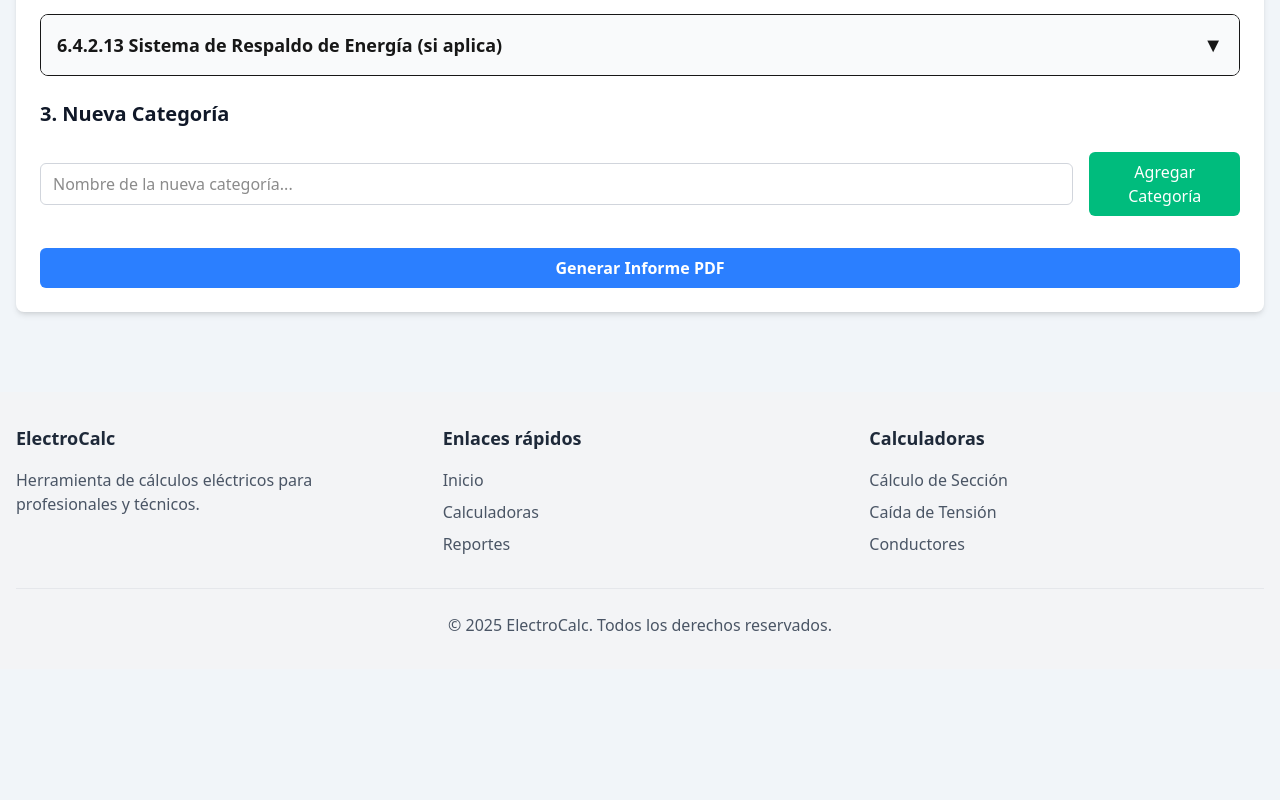
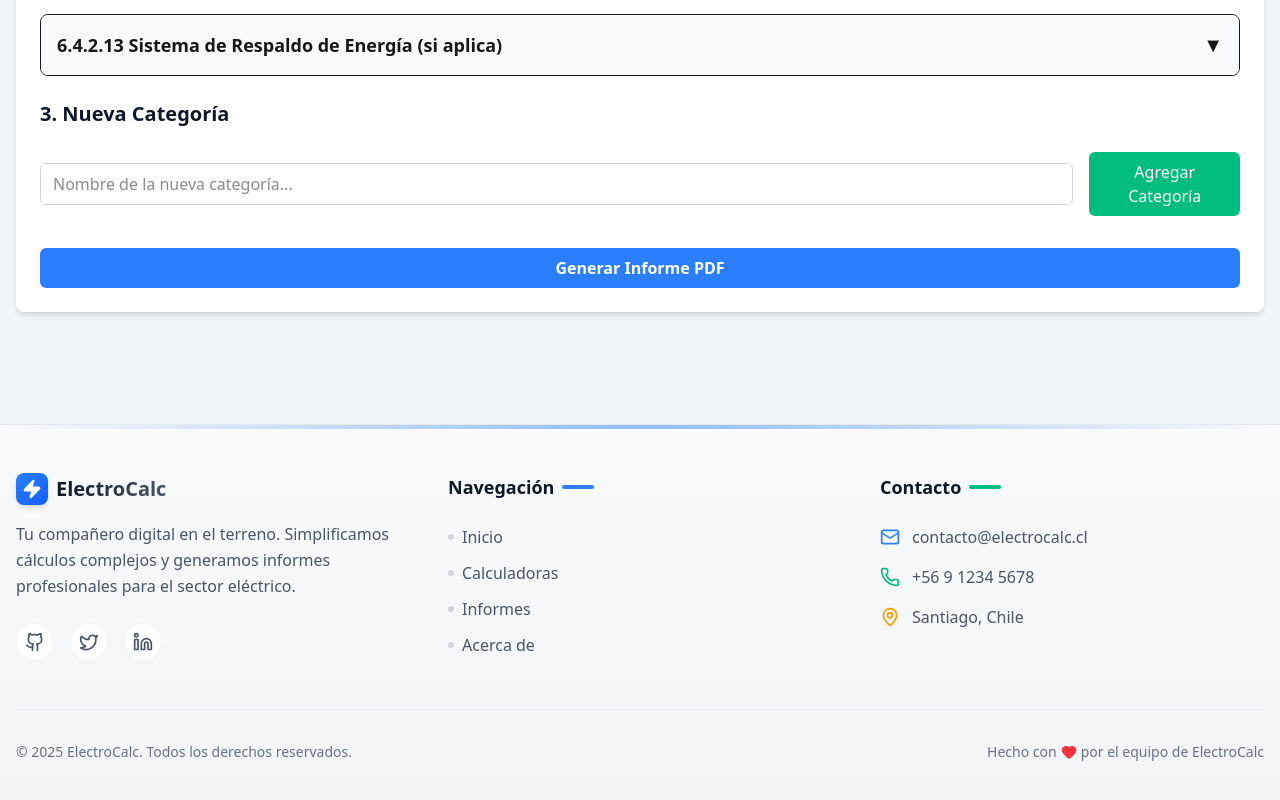
Before and after one commit to Chetti666/electro, a Next.js app: page /informes/informe-fotografico in a window 1280 px wide. Shown: the part 1326-2126 px from the top of the page. Before the commit the page ends 1995 px from the top, so only its background shows below. Built offline with nearby package versions, Linux system fonts and the light colour scheme; what @midudev/tailwind-animations would draw is missing.

Commit message:
footer 1

```diff
--- a/src/app/page.tsx
+++ b/src/app/page.tsx
@@ -229,8 +229,8 @@ export default function Home() {
                       <p className="text-lg sm:text-xl text-emerald-100 mb-8">
                         Genera informes de Sondeos Eléctricos Verticales (SEV) y fotográficos. Exporta a PDF listos para entregar.
                       </p>
-                      <Link href="/informes/informe-resistividad" className="inline-flex items-center justify-center px-8 py-3 text-base font-medium text-emerald-700 bg-white rounded-full hover:bg-emerald-50 transition-colors shadow-lg">
-                        Crear Informe
+                      <Link href="/informes" className="inline-flex items-center justify-center px-8 py-3 text-base font-medium text-emerald-700 bg-white rounded-full hover:bg-emerald-50 transition-colors shadow-lg">
+                        Explorar Informes
                       </Link>
                     </div>
                   </div>
--- a/src/components/Footer.tsx
+++ b/src/components/Footer.tsx
@@ -1,65 +1,122 @@
+'use client';
+
 import Link from "next/link";
+import { motion } from "framer-motion";
+import { Zap, Github, Twitter, Linkedin, Heart, Mail, MapPin, Phone } from "lucide-react";
 
 export default function Footer() {
   const currentYear = new Date().getFullYear();
 
+  const socialLinks = [
+    { icon: <Github className="w-5 h-5" />, href: "#", label: "Github" },
+    { icon: <Twitter className="w-5 h-5" />, href: "#", label: "Twitter" },
+    { icon: <Linkedin className="w-5 h-5" />, href: "#", label: "LinkedIn" },
+  ];
+
+  const footerLinks = [
+    { name: "Inicio", href: "/" },
+    { name: "Calculadoras", href: "/calculadoras" },
+    { name: "Informes", href: "/informes" },
+    { name: "Acerca de", href: "/about" },
+  ];
+
   return (
-    <footer className="bg-gray-100 dark:bg-gray-900 py-8 mt-12">
-      <div className="container mx-auto px-4">
-        <div className="grid grid-cols-1 md:grid-cols-3 gap-8">
-          <div>
-            <h3 className="text-lg font-semibold mb-4 text-gray-800 dark:text-gray-200">ElectroCalc</h3>
-            <p className="text-gray-600 dark:text-gray-400">
-              Herramienta de cálculos eléctricos para profesionales y técnicos.
+    <footer className="relative mt-20 border-t border-gray-200 dark:border-gray-800 bg-gradient-to-b from-gray-50 to-gray-100 dark:from-gray-900 dark:to-black overflow-hidden">
+      {/* Elemento decorativo de fondo */}
+      <div className="absolute top-0 left-1/2 -translate-x-1/2 w-full h-1 bg-gradient-to-r from-transparent via-blue-500 to-transparent opacity-50"></div>
+
+      <div className="container mx-auto px-4 py-12">
+        <motion.div
+          initial={{ opacity: 0, y: 20 }}
+          whileInView={{ opacity: 1, y: 0 }}
+          viewport={{ once: true }}
+          transition={{ duration: 0.6 }}
+          className="grid grid-cols-1 md:grid-cols-3 gap-12"
+        >
+          {/* Columna 1: Marca */}
+          <div className="space-y-4">
+            <Link href="/" className="flex items-center gap-2 group w-fit">
+              <div className="relative w-8 h-8 overflow-hidden rounded-lg bg-gradient-to-br from-blue-500 to-blue-600 flex items-center justify-center shadow-md group-hover:shadow-blue-500/30 transition-all duration-300">
+                <Zap className="w-5 h-5 text-white fill-current" />
+              </div>
+              <span className="text-xl font-bold bg-clip-text text-transparent bg-gradient-to-r from-gray-900 to-gray-600 dark:from-white dark:to-gray-300">
+                ElectroCalc
+              </span>
+            </Link>
+            <p className="text-gray-600 dark:text-gray-400 leading-relaxed">
+              Tu compañero digital en el terreno. Simplificamos cálculos complejos y generamos informes profesionales para el sector eléctrico.
             </p>
+            <div className="flex gap-4 pt-2">
+              {socialLinks.map((social, index) => (
+                <a
+                  key={index}
+                  href={social.href}
+                  aria-label={social.label}
+                  className="p-2 rounded-full bg-white dark:bg-gray-800 text-gray-600 dark:text-gray-400 hover:text-blue-500 dark:hover:text-blue-400 hover:shadow-md transition-all duration-300 border border-gray-100 dark:border-gray-700"
+                >
+                  {social.icon}
+                </a>
+              ))}
+            </div>
           </div>
 
+          {/* Columna 2: Enlaces */}
           <div>
-            <h3 className="text-lg font-semibold mb-4 text-gray-800 dark:text-gray-200">Enlaces rápidos</h3>
-            <ul className="space-y-2">
-              <li>
-                <Link href="/" className="text-gray-600 hover:text-blue-500 dark:text-gray-400 dark:hover:text-blue-400">
-                  Inicio
-                </Link>
+            <h3 className="text-lg font-semibold text-gray-900 dark:text-white mb-6 flex items-center gap-2">
+              Navegación
+              <span className="h-1 w-8 bg-blue-500 rounded-full"></span>
+            </h3>
+            <ul className="space-y-3">
+              {footerLinks.map((link) => (
+                <li key={link.name}>
+                  <Link
+                    href={link.href}
+                    className="text-gray-600 dark:text-gray-400 hover:text-blue-600 dark:hover:text-blue-400 transition-colors flex items-center gap-2 group"
+                  >
+                    <span className="w-1.5 h-1.5 rounded-full bg-gray-300 dark:bg-gray-600 group-hover:bg-blue-500 transition-colors"></span>
+                    {link.name}
+                  </Link>
+                </li>
+              ))}
+            </ul>
+          </div>
+
+          {/* Columna 3: Contacto */}
+          <div>
+            <h3 className="text-lg font-semibold text-gray-900 dark:text-white mb-6 flex items-center gap-2">
+              Contacto
+              <span className="h-1 w-8 bg-emerald-500 rounded-full"></span>
+            </h3>
+            <ul className="space-y-4">
+              <li className="flex items-start gap-3 text-gray-600 dark:text-gray-400">
+                <Mail className="w-5 h-5 text-blue-500 mt-0.5 shrink-0" />
+                <span>contacto@electrocalc.cl</span>
               </li>
-              <li>
-                <Link href="/calculadoras" className="text-gray-600 hover:text-blue-500 dark:text-gray-400 dark:hover:text-blue-400">
-                  Calculadoras
-                </Link>
+              <li className="flex items-start gap-3 text-gray-600 dark:text-gray-400">
+                <Phone className="w-5 h-5 text-emerald-500 mt-0.5 shrink-0" />
+                <span>+56 9 1234 5678</span>
               </li>
-              <li>
-                <Link href="/reportes" className="text-gray-600 hover:text-blue-500 dark:text-gray-400 dark:hover:text-blue-400">
-                  Reportes
-                </Link>
+              <li className="flex items-start gap-3 text-gray-600 dark:text-gray-400">
+                <MapPin className="w-5 h-5 text-amber-500 mt-0.5 shrink-0" />
+                <span>Santiago, Chile</span>
               </li>
             </ul>
           </div>
+        </motion.div>
 
-          <div>
-            <h3 className="text-lg font-semibold mb-4 text-gray-800 dark:text-gray-200">Calculadoras</h3>
-            <ul className="space-y-2">
-              <li>
-                <Link href="/calculadoras/seccion" className="text-gray-600 hover:text-blue-500 dark:text-gray-400 dark:hover:text-blue-400">
-                  Cálculo de Sección
-                </Link>
-              </li>
-              <li>
-                <Link href="/calculadoras/caida-tension" className="text-gray-600 hover:text-blue-500 dark:text-gray-400 dark:hover:text-blue-400">
-                  Caída de Tensión
-                </Link>
-              </li>
-              <li>
-                <Link href="/calculadoras/seccion-ric" className="text-gray-600 hover:text-blue-500 dark:text-gray-400 dark:hover:text-blue-400">
-                  Conductores
-                </Link>
-              </li>
-            </ul>
-          </div>
-        </div>
-
-        <div className="border-t border-gray-200 dark:border-gray-800 mt-8 pt-6 text-center text-gray-600 dark:text-gray-400">
+        {/* Copyright */}
+        <motion.div
+          initial={{ opacity: 0 }}
+          whileInView={{ opacity: 1 }}
+          viewport={{ once: true }}
+          transition={{ delay: 0.2, duration: 0.6 }}
+          className="border-t border-gray-200 dark:border-gray-800 mt-12 pt-8 flex flex-col md:flex-row justify-between items-center gap-4 text-sm text-gray-500 dark:text-gray-500"
+        >
           <p>&copy; {currentYear} ElectroCalc. Todos los derechos reservados.</p>
-        </div>
+          <p className="flex items-center gap-1">
+            Hecho con <Heart className="w-4 h-4 text-red-500 fill-current animate-pulse" /> por el equipo de ElectroCalc
+          </p>
+        </motion.div>
       </div>
     </footer>
   );
```
